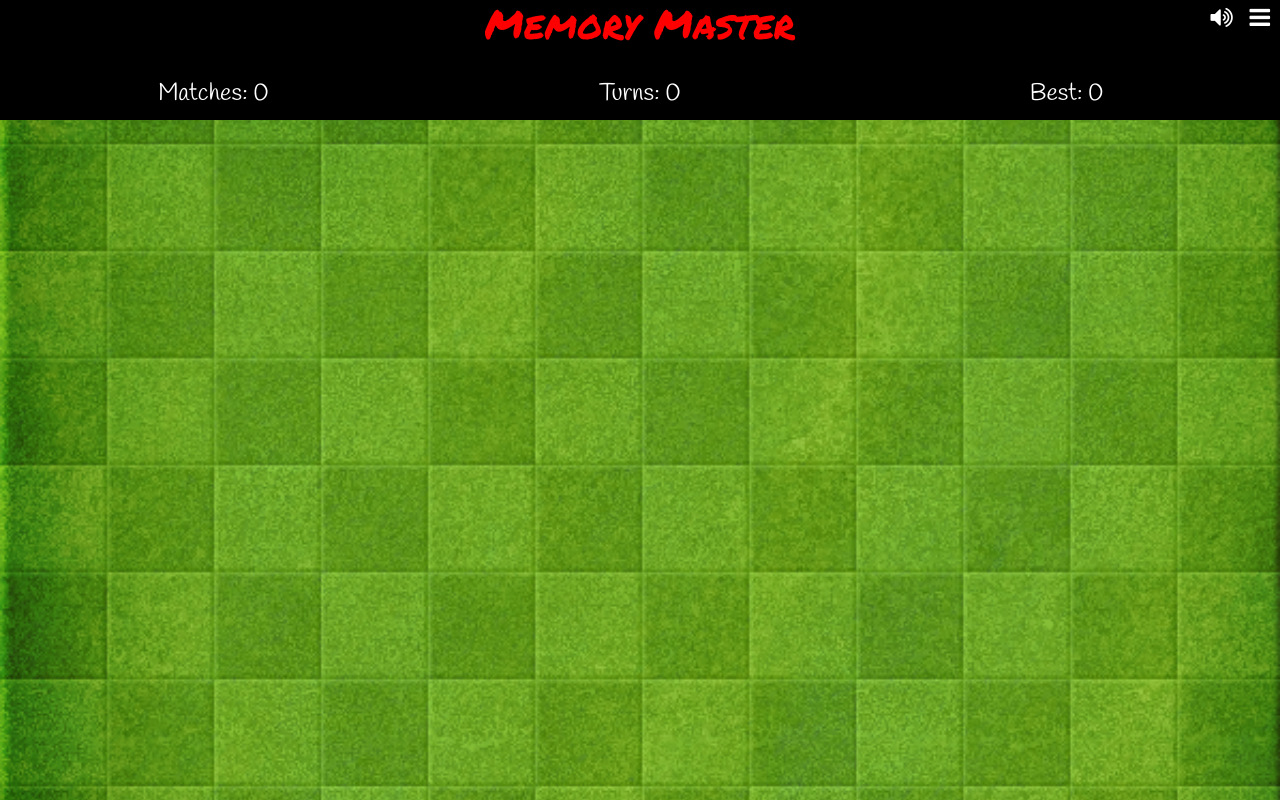
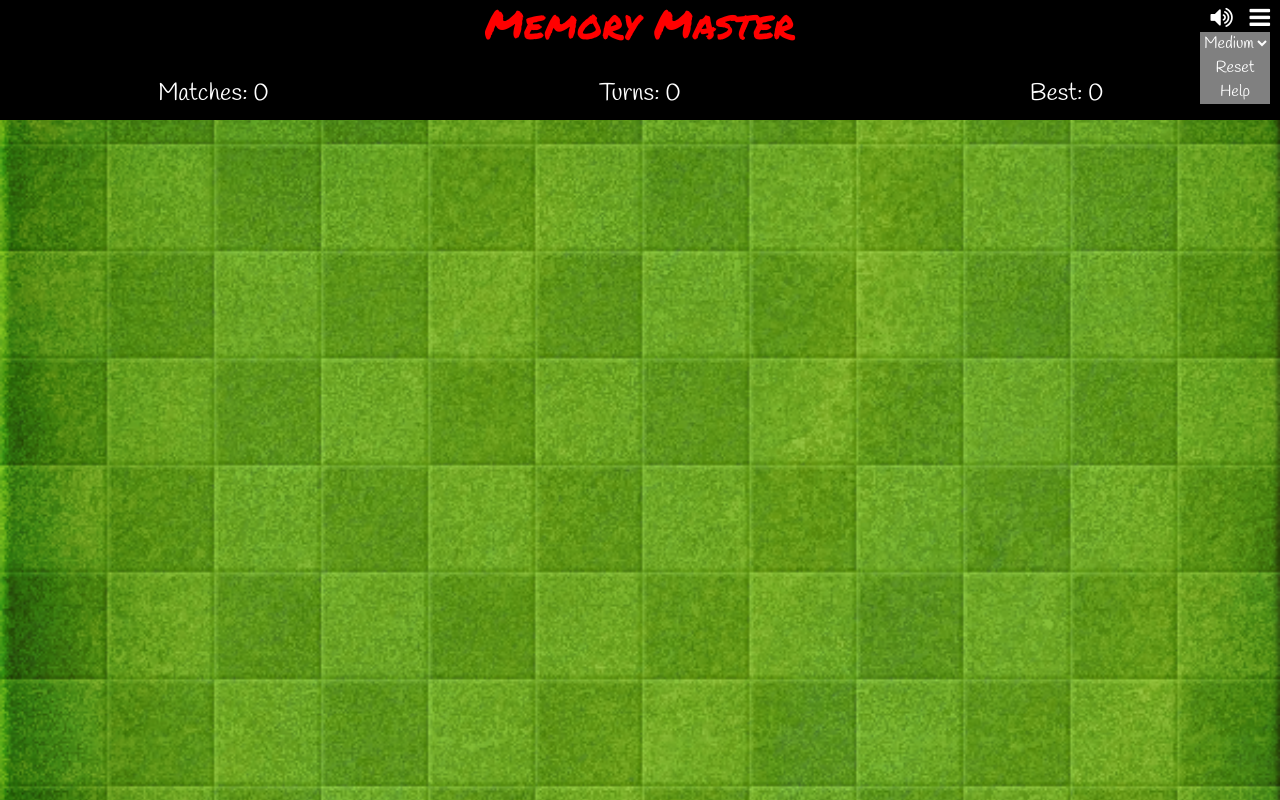
Before and after one commit to Code-Institute-Submissions/milestone-project-208, a plain HTML site: page index.html in a window 1280 px wide. Both pictures are taken after a click on the link 1264 px from the left and 17 px from the top of the page. Shown: the top 800 px of the page. Drawn offline with nearby package versions, Linux system fonts and the light colour scheme.

Commit message:
made burger menu appear/disappear on click

```diff
--- a/assets/css/style.css
+++ b/assets/css/style.css
@@ -24,14 +24,36 @@
     color: red;
 }
 
-.menu-section {
+.menu-volume {
     text-align: right;
+    position: relative;
 }
 
-.top-menu-item {
+.volume, .menu {
     color: white !important;
     font-size: 24px;
     padding-right:10px
+}
+
+#menu-list {
+    display: none;
+    position: absolute;
+    top: 32px;
+    right: 10px;
+}
+
+.menu-item {
+    background-color: gray;
+    text-align: center;
+    font-family: "Handlee", sans-serif;
+    color: white;
+    display: block;
+}
+
+#difficulty {
+    background-color: gray;
+    color: white;
+    border:0px;
 }
 
 .score {
--- a/assets/js/main.js
+++ b/assets/js/main.js
@@ -0,0 +1,10 @@
+function toggleMenu() {
+    var status = $("#menu-list").css("display");
+    console.log(status);
+    if(status == "none") {
+        var newStatus = "block";
+    } else {
+        var newStatus = "none";
+    }
+    $("#menu-list").css("display", newStatus);
+}
--- a/index.html
+++ b/index.html
@@ -3,9 +3,14 @@
 <head>
     <meta charset="UTF-8">
     <meta name="viewport" content="width=device-width, initial-scale=1.0">
+
     <link rel="stylesheet" href="https://maxcdn.bootstrapcdn.com/bootstrap/4.2.1/css/bootstrap.min.css"/>
     <link rel="stylesheet" href="https://stackpath.bootstrapcdn.com/font-awesome/4.7.0/css/font-awesome.min.css">
     <link rel="stylesheet" href="assets/css/style.css">
+
+    <script src="https://ajax.googleapis.com/ajax/libs/jquery/3.2.1/jquery.min.js"></script>
+    <script src="assets/js/main.js"></script>
+
     <title>Memory Master</title>
 </head>
 <body>
@@ -18,13 +23,28 @@
                         <h1>Memory Master</h1>
                     </div>
                 </div>
-                <div class="col-3 menu-section">
-                    <a href="javascript:void(0);" class="top-menu-item" onclick="myFunction()">
+                <div class="col-3 menu-volume">
+                    <a href="javascript:void(0);" class="volume" onclick="toggleVolume()">
                         <i class="fa fa-volume-up"></i>
                     </a>
-                    <a href="javascript:void(0);" class="top-menu-item" onclick="myFunction()">
+                    <a href="javascript:void(0);" class="menu" onclick="toggleMenu()">
                         <i class="fa fa-bars"></i>
                     </a>
+                    <div id="menu-list">
+                        <div class="menu-item">
+                            <select name="difficulty" id="difficulty" onchange="changeDifficulty()">
+                                <option value="easy">Easy</option>
+                                <option value="medium" selected>Medium</option>
+                                <option value="hard">Hard</option>
+                            </select>
+                        </div>
+                        <a href="javascript:void(0);" class="menu-item" onclick="reset()">
+                            Reset
+                        </a>
+                        <a href="javascript:void(0);" class="menu-item" onclick="showHelp()">
+                           Help
+                        </a>
+                    </div>
                 </div>
             </div>
             <div class="score row no-gutters ">
```
